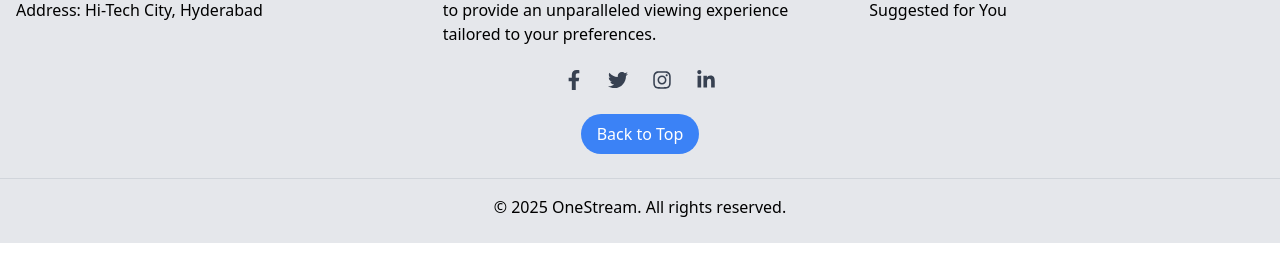
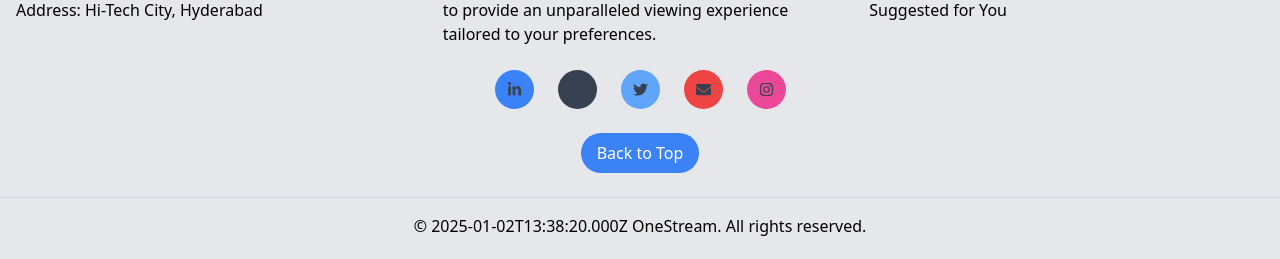
Before and after one commit to OneDevShahan/one-stream, a Next.js app: page / in a window 1280 px wide. Shown: the part 1104-1363 px from the top of the page. Built offline with nearby package versions, Linux system fonts and the light colour scheme; no server answers.

Commit message:
New: Social links added

```diff
--- a/src/app/components/Footer.jsx
+++ b/src/app/components/Footer.jsx
@@ -1,14 +1,47 @@
 "use client"; // Mark this component as a Client Component
 
-import {
-  FaFacebookF,
-  FaTwitter,
-  FaInstagram,
-  FaLinkedinIn,
-} from "react-icons/fa";
+import { useEffect, useState } from "react";
+import { FaEnvelope, FaGithub, FaInstagram, FaLinkedinIn, FaTwitter } from "react-icons/fa";
 
 const Footer = () => {
-  const currentYear = new Date().getFullYear();
+
+  const [data, setData] = useState(null);
+  useEffect(() => {
+    setData(new Date().toISOString()); // Example of dynamic content
+  }, []);
+
+  const socialLinks = [
+    {
+      name: "LinkedIn",
+      icon: <FaLinkedinIn size={15} />,
+      url: "https://www.linkedin.com/in/shahan-ahmad-5aa56b10a/",
+      bgColor: "bg-blue-500 hover:bg-blue-600",
+    },
+    {
+      name: "GitHub",
+      icon: <FaGithub size={15} />,
+      url: "https://github.com/OneDevShahan",
+      bgColor: "bg-gray-700 hover:bg-gray-800",
+    },
+    {
+      name: "Twitter",
+      icon: <FaTwitter size={15} />,
+      url: "https://x.com/shahanahmad7",
+      bgColor: "bg-blue-400 hover:bg-blue-500",
+    },
+    {
+      name: "Email",
+      icon: <FaEnvelope size={15} />,
+      url: "mailto:shahanahmad321@gmail.com",
+      bgColor: "bg-red-500 hover:bg-red-600",
+    },
+    {
+      name: "Instagram",
+      icon: <FaInstagram size={15} />,
+      url: "https://www.instagram.com/shahanahmad321/",
+      bgColor: "bg-pink-500 hover:bg-pink-600",
+    },
+  ];
 
   // Scroll to top function
   const scrollToTop = () => {
@@ -79,42 +112,18 @@ const Footer = () => {
 
       {/* Social Media Links */}
       <div className="container mx-auto flex justify-center gap-6 mt-6">
-        <a
-          href="https://facebook.com"
-          target="_blank"
-          rel="noopener noreferrer"
-          aria-label="Facebook"
-          className="text-gray-700 dark:text-gray-300 hover:text-blue-600 dark:hover:text-blue-400"
-        >
-          <FaFacebookF size={20} />
-        </a>
-        <a
-          href="https://twitter.com"
-          target="_blank"
-          rel="noopener noreferrer"
-          aria-label="Twitter"
-          className="text-gray-700 dark:text-gray-300 hover:text-blue-500"
-        >
-          <FaTwitter size={20} />
-        </a>
-        <a
-          href="https://instagram.com"
-          target="_blank"
-          rel="noopener noreferrer"
-          aria-label="Instagram"
-          className="text-gray-700 dark:text-gray-300 hover:text-pink-500"
-        >
-          <FaInstagram size={20} />
-        </a>
-        <a
-          href="https://linkedin.com"
-          target="_blank"
-          rel="noopener noreferrer"
-          aria-label="LinkedIn"
-          className="text-gray-700 dark:text-gray-300 hover:text-blue-700"
-        >
-          <FaLinkedinIn size={20} />
-        </a>
+        {socialLinks.map((link) => (
+          <a
+            key={link.name}
+            href={link.url}
+            target="_blank"
+            rel="noopener noreferrer"
+            aria-label={link.name}
+            className={`text-gray-700 dark:text-gray-300 ${link.bgColor} p-3 rounded-full transition-all`}
+          >
+            {link.icon}
+          </a>
+        ))}
       </div>
 
       {/* Back to Top Button */}
@@ -129,7 +138,7 @@ const Footer = () => {
 
       {/* Footer Bottom */}
       <div className="text-center mt-6 border-t border-gray-300 dark:border-gray-700 pt-4">
-        <p>© {currentYear} OneStream. All rights reserved.</p>
+        <p>© {data} OneStream. All rights reserved.</p>
       </div>
     </footer>
   );
```
